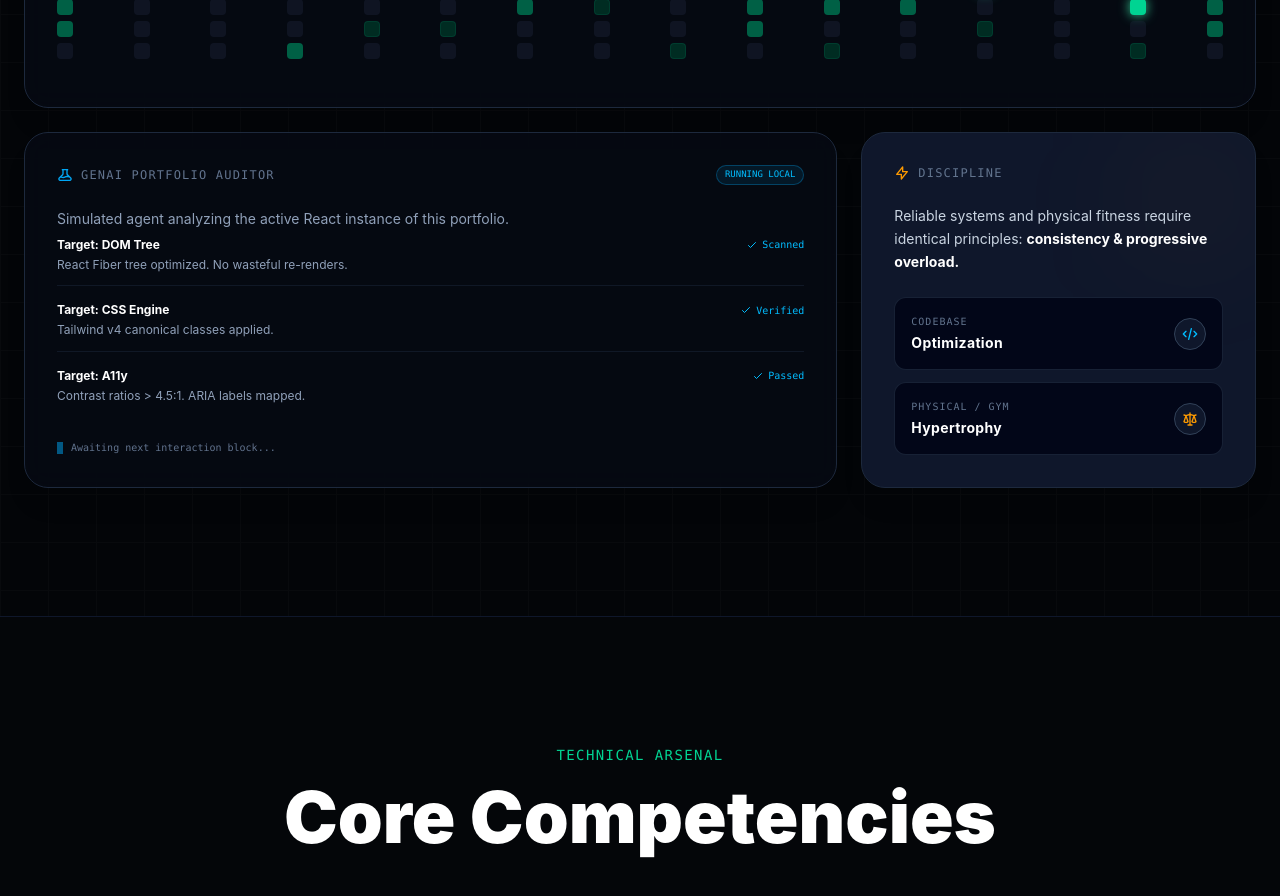
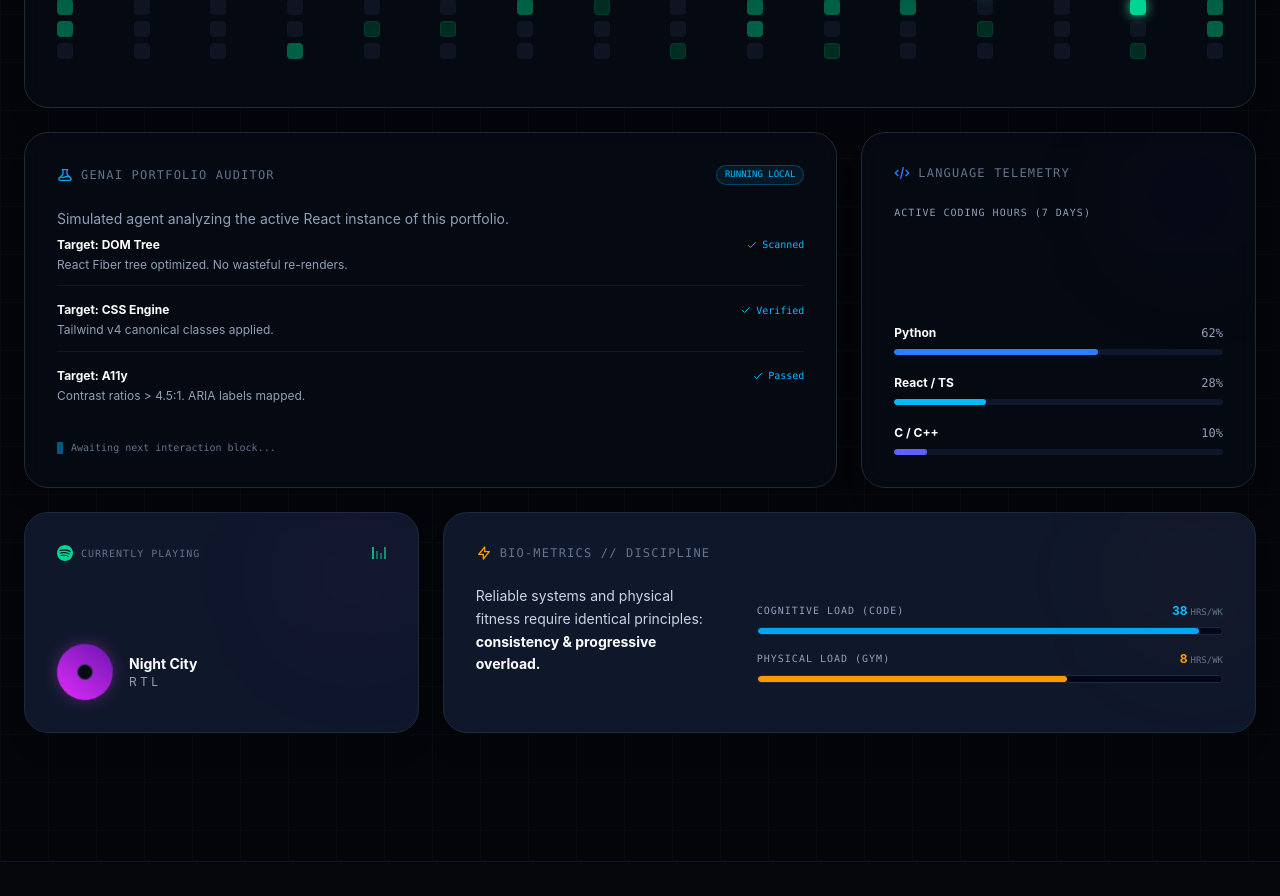
Before and after one commit to Shubhomoy919/shubhomoy-portfolio, a React (Vite) app: page / in a window 1280 px wide. Shown: the part 4420-5316 px from the top of the page. Built offline with nearby package versions, Linux system fonts and the light colour scheme.

Commit message:
style: updated navbar logo to display full name branding

```diff
--- a/src/App.jsx
+++ b/src/App.jsx
@@ -332,6 +332,22 @@ const App = () => {
     { module: "CSS Engine", status: "Verified", msg: "Tailwind v4 canonical classes applied." },
     { module: "A11y", status: "Passed", msg: "Contrast ratios > 4.5:1. ARIA labels mapped." }
   ];
+  const wakatimeData = [
+    { lang: "Python", percent: 62, color: "bg-blue-500" },
+    { lang: "React / TS", percent: 28, color: "bg-sky-400" },
+    { lang: "C / C++", percent: 10, color: "bg-indigo-500" }
+  ];
+
+  const spotifyData = {
+    song: "Night City",
+    artist: "R T L",
+    albumArt: "bg-linear-to-br from-fuchsia-500 to-purple-800"
+  };
+
+  const bioMetrics = {
+    cognitive: { label: "Cognitive Load (Code)", hours: 38, max: 40, color: "bg-sky-500" },
+    physical: { label: "Physical Load (Gym)", hours: 8, max: 12, color: "bg-amber-500" }
+  };
 
   return (
     <div className="min-h-screen bg-[#030508] text-slate-100 font-sans selection:bg-amber-500 selection:text-black relative overflow-x-hidden">
@@ -626,12 +642,13 @@ const App = () => {
         </RevealSection>
       </section>
 
-      {/* --- 5. OPERATOR TELEMETRY --- */}
+      {/* --- 5. OPERATOR TELEMETRY (ADVANCED) --- */}
       <section id="telemetry" className="relative z-10 py-32 bg-[#030508] border-t border-slate-900 overflow-hidden">
         <div className="absolute inset-0 opacity-[0.02] bg-[linear-gradient(rgba(255,255,255,1)_1px,transparent_1px),linear-gradient(90deg,rgba(255,255,255,1)_1px,transparent_1px)] bg-size-[48px_48px]"></div>
 
         <RevealSection>
           <div className="max-w-7xl mx-auto px-6 relative z-10">
+
             <div className="mb-16 flex flex-col md:flex-row md:items-end justify-between gap-4">
               <div>
                 <h2 className="text-4xl md:text-5xl font-black text-white flex items-center gap-4 mb-4 tracking-tight">
@@ -650,8 +667,8 @@ const App = () => {
               </div>
             </div>
 
-            <div className="grid grid-cols-1 lg:grid-cols-3 gap-6 auto-rows-auto">
-              {/* 1. Contribution Graph */}
+            {/* BENTO GRID: ROW 1 (Heatmap) */}
+            <div className="grid grid-cols-1 lg:grid-cols-3 gap-6 mb-6">
               <div className="lg:col-span-3 bg-[#070b14]/80 backdrop-blur-md border border-slate-800 rounded-3xl p-6 md:p-8 hover:border-slate-700 transition-all duration-300 shadow-xl overflow-hidden group">
                 <div className="flex justify-between items-start md:items-center mb-8 flex-col md:flex-row gap-4">
                   <div>
@@ -698,8 +715,12 @@ const App = () => {
                   </div>
                 </div>
               </div>
+            </div>
 
-              {/* 2. Portfolio Auditor */}
+            {/* BENTO GRID: ROW 2 (Auditor & WakaTime) */}
+            <div className="grid grid-cols-1 lg:grid-cols-3 gap-6 mb-6">
+
+              {/* Portfolio Auditor */}
               <div className="lg:col-span-2 bg-[#070b14]/80 backdrop-blur-md border border-slate-800 rounded-3xl p-6 md:p-8 hover:border-slate-700 transition-all duration-300 flex flex-col group relative overflow-hidden shadow-xl">
                 <div className="absolute inset-0 bg-linear-to-b from-sky-500/5 to-transparent opacity-0 group-hover:opacity-100 transition-opacity duration-700 pointer-events-none"></div>
 
@@ -735,45 +756,110 @@ const App = () => {
                 </div>
               </div>
 
-              {/* 3. Operator Discipline */}
+              {/* WakaTime Integration */}
+              <div className="lg:col-span-1 bg-[#070b14]/80 backdrop-blur-md border border-slate-800 rounded-3xl p-6 md:p-8 hover:border-slate-700 transition-all duration-300 flex flex-col relative overflow-hidden group shadow-xl">
+                <div className="absolute top-0 right-0 w-32 h-32 bg-blue-500/5 blur-3xl rounded-full pointer-events-none group-hover:bg-blue-500/10 transition-colors duration-700"></div>
+
+                <p className="text-slate-500 font-mono text-xs tracking-widest uppercase mb-6 flex items-center gap-2 relative z-10">
+                  <svg className="w-4 h-4 text-blue-500" fill="none" stroke="currentColor" viewBox="0 0 24 24"><path strokeLinecap="round" strokeLinejoin="round" strokeWidth="2" d="M10 20l4-16m4 4l4 4-4 4M6 16l-4-4 4-4"></path></svg>
+                  Language Telemetry
+                </p>
+                <p className="text-[10px] text-slate-400 font-mono mb-4 uppercase tracking-widest">Active Coding Hours (7 Days)</p>
+
+                <div className="mt-auto space-y-5 relative z-10">
+                  {wakatimeData.map((data, i) => (
+                    <div key={i} className="flex flex-col gap-2">
+                      <div className="flex justify-between items-center text-xs">
+                        <span className="text-white font-bold">{data.lang}</span>
+                        <span className="font-mono text-slate-400">{data.percent}%</span>
+                      </div>
+                      <div className="w-full h-1.5 bg-slate-900 rounded-full overflow-hidden">
+                        <div
+                          className={`h-full ${data.color} rounded-full transition-all duration-1000 ease-out`}
+                          style={{ width: `${data.percent}%` }}
+                        ></div>
+                      </div>
+                    </div>
+                  ))}
+                </div>
+              </div>
+            </div>
+
+            {/* BENTO GRID: ROW 3 (Spotify & Bio-Metrics) */}
+            <div className="grid grid-cols-1 lg:grid-cols-3 gap-6">
+
+              {/* Spotify Currently Playing */}
               <div className="lg:col-span-1 bg-slate-900 border border-slate-800 rounded-3xl p-6 md:p-8 hover:border-slate-700 transition-all duration-300 flex flex-col relative overflow-hidden group shadow-xl">
+                <div className="absolute top-0 right-0 w-32 h-32 bg-fuchsia-500/5 blur-3xl rounded-full pointer-events-none group-hover:bg-fuchsia-500/10 transition-colors duration-700"></div>
+
+                <div className="flex justify-between items-center mb-6 relative z-10">
+                  <p className="text-slate-500 font-mono text-[10px] tracking-widest uppercase flex items-center gap-2">
+                    <svg className="w-4 h-4 text-emerald-400" viewBox="0 0 24 24" fill="currentColor"><path d="M12 0C5.4 0 0 5.4 0 12s5.4 12 12 12 12-5.4 12-12S18.66 0 12 0zm5.521 17.34c-.24.359-.66.48-1.021.24-2.82-1.74-6.36-2.101-10.561-1.141-.418.122-.779-.179-.899-.539-.12-.421.18-.78.54-.9 4.56-1.021 8.52-.6 11.64 1.32.42.18.479.659.24 1.02zm1.44-3.3c-.301.42-.841.6-1.262.3-3.239-1.98-8.159-2.58-11.939-1.38-.479.12-1.02-.12-1.14-.6-.12-.48.12-1.021.6-1.141C9.6 9.9 15 10.561 18.72 12.84c.361.181.54.78.24 1.2zm.12-3.36C15.24 8.4 8.82 8.16 5.16 9.301c-.6.179-1.2-.181-1.38-.721-.18-.6.18-1.2.72-1.38 4.26-1.26 11.28-1.02 15.72 1.621.539.3.719 1.02.419 1.56-.299.421-1.02.599-1.559.3z"/></svg>
+                    Currently Playing
+                  </p>
+
+                  {/* Animated Sound Wave */}
+                  <div className="flex items-end gap-0.5 h-3">
+                    <div className="w-0.5 bg-emerald-500 animate-[pulse_1s_ease-in-out_infinite] h-full"></div>
+                    <div className="w-0.5 bg-emerald-500 animate-[pulse_1.5s_ease-in-out_infinite] h-2/3"></div>
+                    <div className="w-0.5 bg-emerald-500 animate-[pulse_0.8s_ease-in-out_infinite] h-1/2"></div>
+                    <div className="w-0.5 bg-emerald-500 animate-[pulse_1.2s_ease-in-out_infinite] h-full"></div>
+                  </div>
+                </div>
+
+                <div className="mt-auto flex items-center gap-4 relative z-10">
+                  {/* Spinning Record Art */}
+                  <div className={`w-14 h-14 rounded-full ${spotifyData.albumArt} flex items-center justify-center animate-[spin_4s_linear_infinite] shadow-[0_0_15px_rgba(217,70,239,0.3)] shrink-0`}>
+                    <div className="w-4 h-4 bg-[#070b14] rounded-full border border-slate-700"></div>
+                  </div>
+                  <div className="flex flex-col">
+                    <span className="text-white font-bold text-sm truncate">{spotifyData.song}</span>
+                    <span className="text-slate-400 text-xs">{spotifyData.artist}</span>
+                  </div>
+                </div>
+              </div>
+
+              {/* Bio-Metrics (Gym vs Code) */}
+              <div className="lg:col-span-2 bg-slate-900 border border-slate-800 rounded-3xl p-6 md:p-8 hover:border-slate-700 transition-all duration-300 flex flex-col relative overflow-hidden group shadow-xl">
                 <div className="absolute top-0 right-0 w-32 h-32 bg-amber-500/5 blur-3xl rounded-full pointer-events-none group-hover:bg-amber-500/10 transition-colors duration-700"></div>
 
                 <p className="text-slate-500 font-mono text-xs tracking-widest uppercase mb-6 flex items-center gap-2 relative z-10">
                   <svg className="w-4 h-4 text-amber-500" fill="none" stroke="currentColor" viewBox="0 0 24 24"><path strokeLinecap="round" strokeLinejoin="round" strokeWidth="2" d="M13 10V3L4 14h7v7l9-11h-7z"></path></svg>
-                  Discipline
+                  Bio-Metrics // Discipline
                 </p>
 
-                <div className="mt-auto space-y-6 relative z-10">
-                  <p className="text-slate-300 text-sm leading-relaxed">
+                <div className="mt-auto space-y-6 relative z-10 flex flex-col lg:flex-row gap-8 lg:gap-12">
+                  <p className="text-slate-300 text-sm leading-relaxed lg:w-1/3">
                     Reliable systems and physical fitness require identical principles: <span className="text-white font-bold">consistency & progressive overload.</span>
                   </p>
 
-                  <div className="space-y-3">
-                    <div className="flex items-center justify-between p-4 bg-slate-950 rounded-xl border border-slate-800/80">
-                      <div className="flex flex-col">
-                        <span className="text-[10px] font-mono text-slate-500 uppercase tracking-widest mb-1">Codebase</span>
-                        <span className="text-white font-bold text-sm tracking-wide">Optimization</span>
+                  <div className="space-y-4 lg:w-2/3 flex flex-col justify-center">
+                    {/* Cognitive Load Bar */}
+                    <div className="flex flex-col gap-2">
+                      <div className="flex justify-between items-center">
+                        <span className="text-[10px] font-mono text-slate-400 uppercase tracking-widest">{bioMetrics.cognitive.label}</span>
+                        <span className="text-sky-400 font-bold text-xs">{bioMetrics.cognitive.hours} <span className="text-slate-500 font-light font-mono text-[9px]">HRS/WK</span></span>
                       </div>
-                      <div className="w-8 h-8 rounded-full bg-slate-900 border border-slate-700 flex items-center justify-center text-sky-400">
-                        <svg className="w-4 h-4" fill="none" stroke="currentColor" viewBox="0 0 24 24"><path strokeLinecap="round" strokeLinejoin="round" strokeWidth="2" d="M10 20l4-16m4 4l4 4-4 4M6 16l-4-4 4-4"></path></svg>
+                      <div className="w-full h-2 bg-slate-950 rounded-full border border-slate-800 overflow-hidden">
+                        <div className={`h-full ${bioMetrics.cognitive.color} rounded-full`} style={{ width: `${(bioMetrics.cognitive.hours / bioMetrics.cognitive.max) * 100}%` }}></div>
                       </div>
                     </div>
 
-                    <div className="flex items-center justify-between p-4 bg-slate-950 rounded-xl border border-slate-800/80">
-                      <div className="flex flex-col">
-                        <span className="text-[10px] font-mono text-slate-500 uppercase tracking-widest mb-1">Physical / Gym</span>
-                        <span className="text-white font-bold text-sm tracking-wide">Hypertrophy</span>
+                    {/* Physical Load Bar */}
+                    <div className="flex flex-col gap-2">
+                      <div className="flex justify-between items-center">
+                        <span className="text-[10px] font-mono text-slate-400 uppercase tracking-widest">{bioMetrics.physical.label}</span>
+                        <span className="text-amber-500 font-bold text-xs">{bioMetrics.physical.hours} <span className="text-slate-500 font-light font-mono text-[9px]">HRS/WK</span></span>
                       </div>
-                      <div className="w-8 h-8 rounded-full bg-slate-900 border border-slate-700 flex items-center justify-center text-amber-500">
-                        <svg className="w-4 h-4" fill="none" stroke="currentColor" viewBox="0 0 24 24"><path strokeLinecap="round" strokeLinejoin="round" strokeWidth="2" d="M3 6l3 1m0 0l-3 9a5.002 5.002 0 006.001 0M6 7l3 9M6 7l6-2m6 2l3-1m-3 1l-3 9a5.002 5.002 0 006.001 0M18 7l3 9m-3-9l-6-2m0-2v2m0 16V5m0 16H9m3 0h3"></path></svg>
+                      <div className="w-full h-2 bg-slate-950 rounded-full border border-slate-800 overflow-hidden">
+                        <div className={`h-full ${bioMetrics.physical.color} rounded-full`} style={{ width: `${(bioMetrics.physical.hours / bioMetrics.physical.max) * 100}%` }}></div>
                       </div>
                     </div>
                   </div>
                 </div>
               </div>
+            </div>
 
-            </div>
           </div>
         </RevealSection>
       </section>
```
